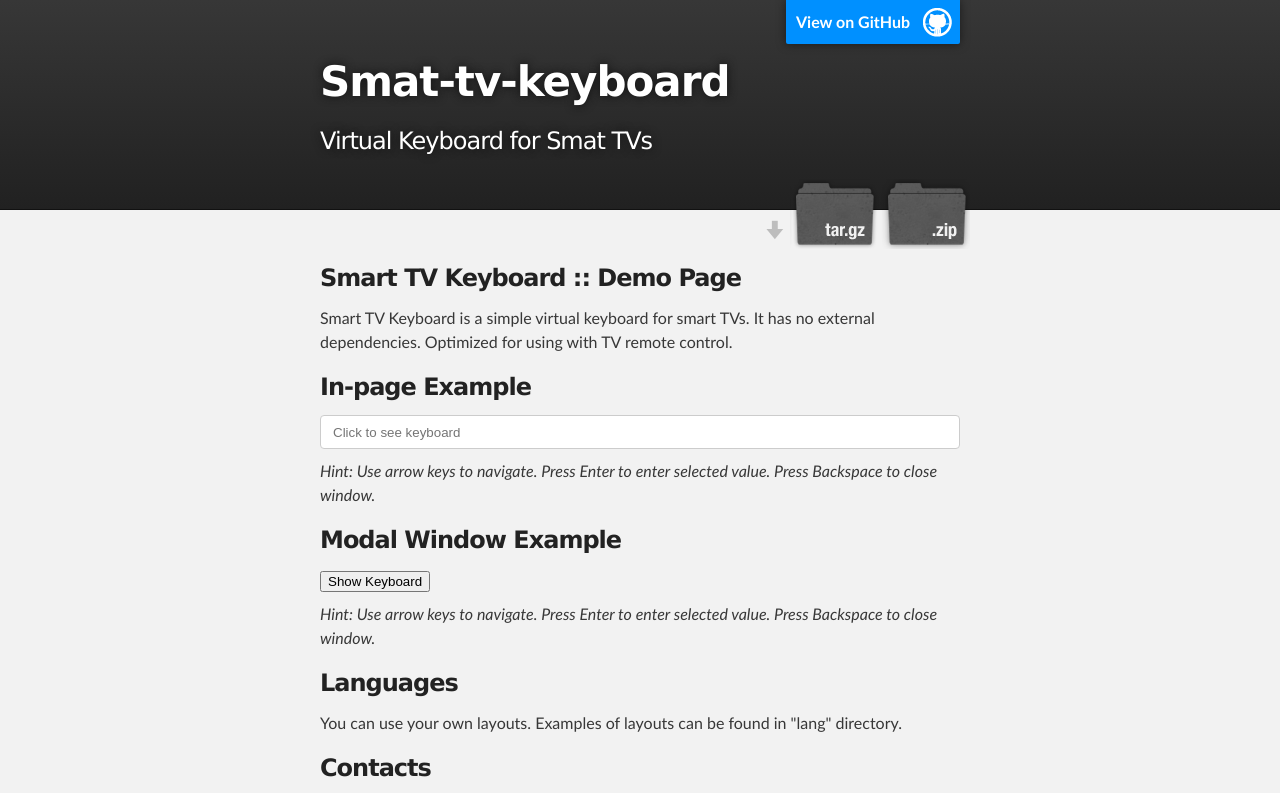
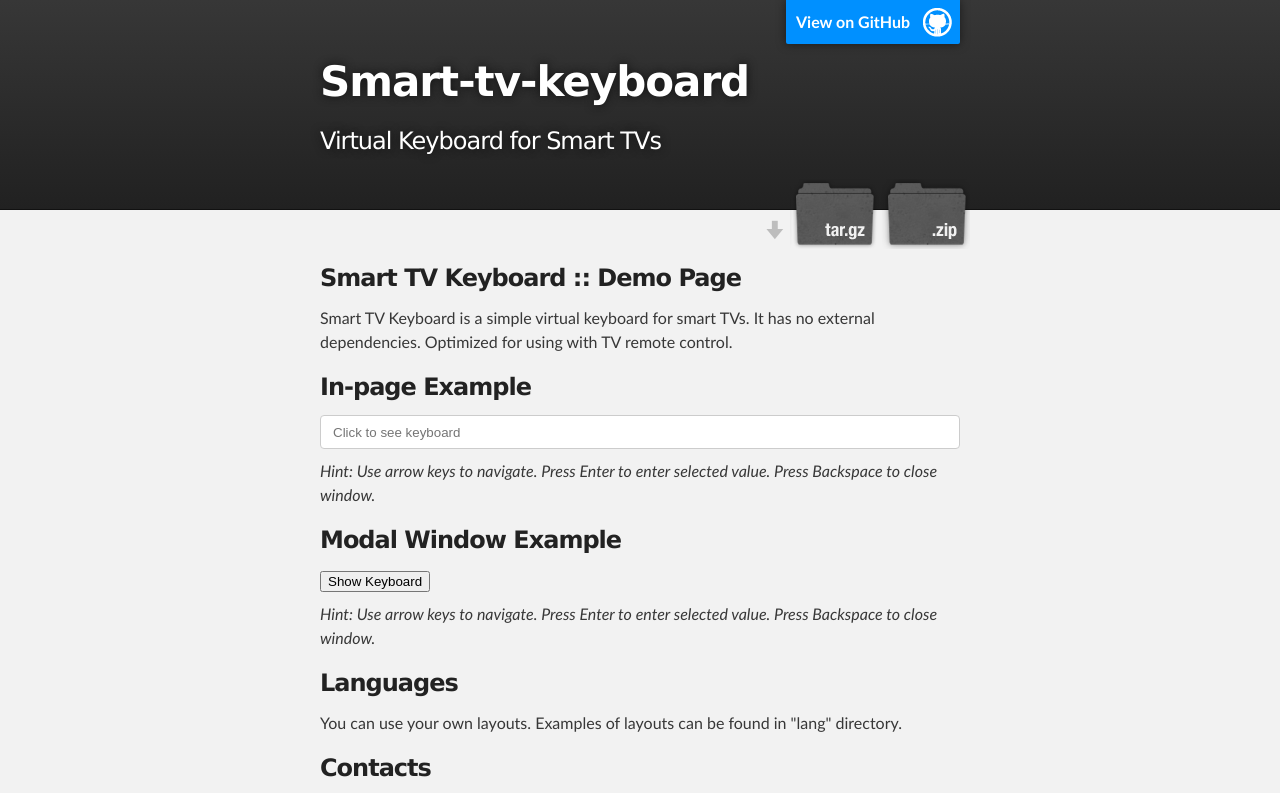
Before and after one commit to dipcore/smart-tv-keyboard, a plain HTML site: page index.html in a window 1280 px wide. Shown: the top 793 px of the page. Drawn offline with Linux system fonts and the light colour scheme.

Commit message:
Fixed typo #3

```diff
--- a/index.html
+++ b/index.html
@@ -16,7 +16,7 @@
         <script type="text/javascript" src="smartTvKeyboard/dist/langs/eng.js"></script>
         <script type="text/javascript" src="smartTvKeyboard/dist/langs/rus.js"></script>
 
-        <title>smat-tv-keyboard</title>
+        <title>smart-tv-keyboard</title>
     </head>
 
     <body>
@@ -24,14 +24,14 @@
         <!-- HEADER -->
         <div id="header_wrap" class="outer">
             <header class="inner">
-                <a id="forkme_banner" href="https://github.com/dipcore/smat-tv-keyboard">View on GitHub</a>
+                <a id="forkme_banner" href="https://github.com/dipcore/smart-tv-keyboard">View on GitHub</a>
 
-                <h1 id="project_title">Smat-tv-keyboard</h1>
-                <h2 id="project_tagline">Virtual Keyboard for Smat TVs</h2>
+                <h1 id="project_title">Smart-tv-keyboard</h1>
+                <h2 id="project_tagline">Virtual Keyboard for Smart TVs</h2>
 
                 <section id="downloads">
-                    <a class="zip_download_link" href="https://github.com/dipcore/smat-tv-keyboard/zipball/master">Download this project as a .zip file</a>
-                    <a class="tar_download_link" href="https://github.com/dipcore/smat-tv-keyboard/tarball/master">Download this project as a tar.gz file</a>
+                    <a class="zip_download_link" href="https://github.com/dipcore/smart-tv-keyboard/zipball/master">Download this project as a .zip file</a>
+                    <a class="tar_download_link" href="https://github.com/dipcore/smart-tv-keyboard/tarball/master">Download this project as a tar.gz file</a>
                 </section>
             </header>
         </div>
```
